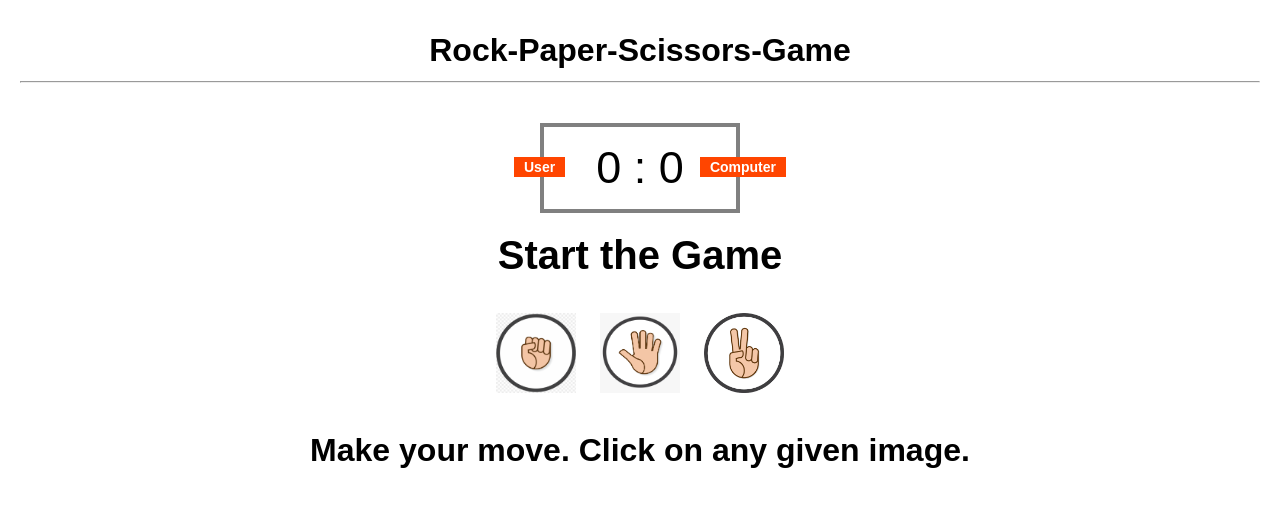
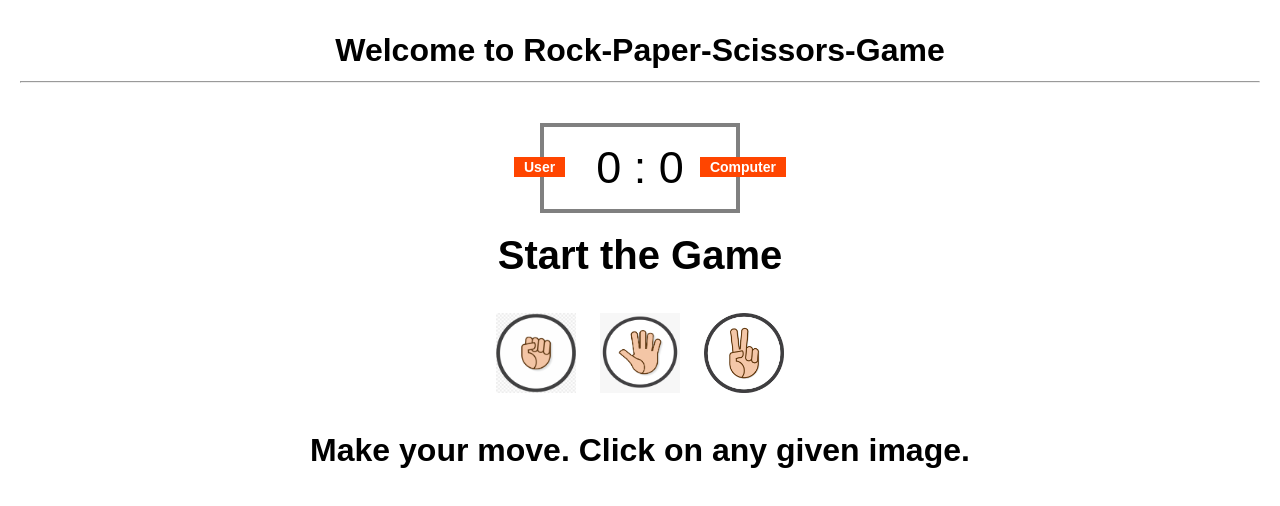
Before and after one commit to shivamkumar24/Rock-Paper-Scissors-Game, a plain HTML site: page index.html in a window 1280 px wide. Drawn offline with Linux system fonts and the light colour scheme.

Commit message:
This is header changed

```diff
--- a/index.html
+++ b/index.html
@@ -9,7 +9,7 @@
   </head>
   <body>
     <header>
-      <h1>Rock-Paper-Scissors-Game</h1>
+      <h1>Welcome to Rock-Paper-Scissors-Game</h1>
       <hr />
     </header>
 
```
